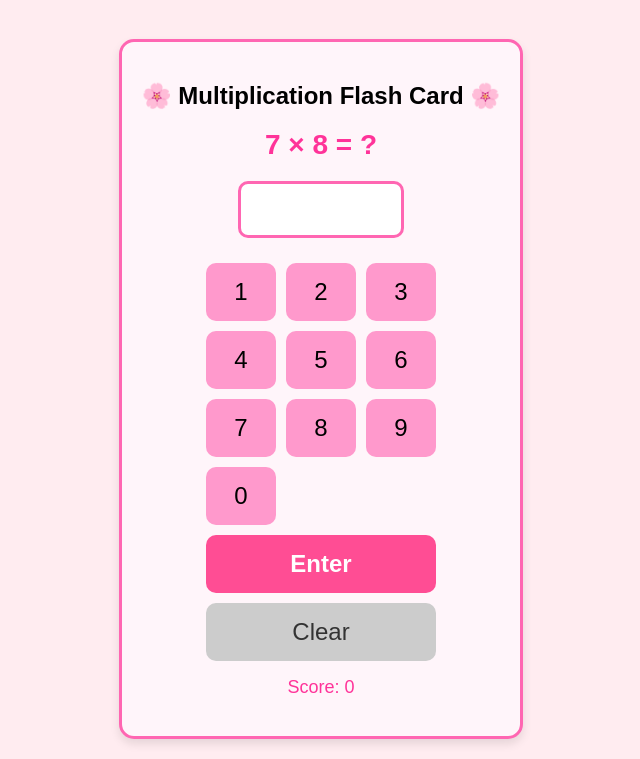
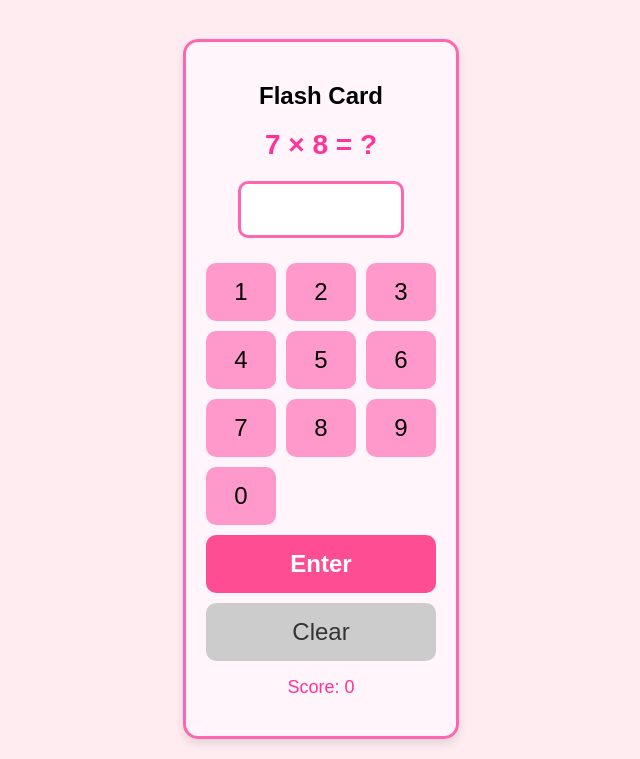
Before and after one commit to rafmirandas/livvys_flashcards, a plain HTML site: page index.html in a window 1280 px wide. Shown: the part 127-886 px from the top of the page, without its empty margins (319-959 px from the left). Drawn offline with Linux system fonts and the light colour scheme.

Commit message:
Update index.html

```diff
--- a/index.html
+++ b/index.html
@@ -97,7 +97,7 @@
 <body>
     <h1>🌸 Livvy's</h1>
     <div class="card">
-        <h2>🌸 Multiplication Flash Card 🌸</h2>
+        <h2>Flash Card</h2>
         <h1 id="question">2 × 3 = ?</h1>
         <input type="text" id="answer" readonly>
         <div class="keypad">
```
